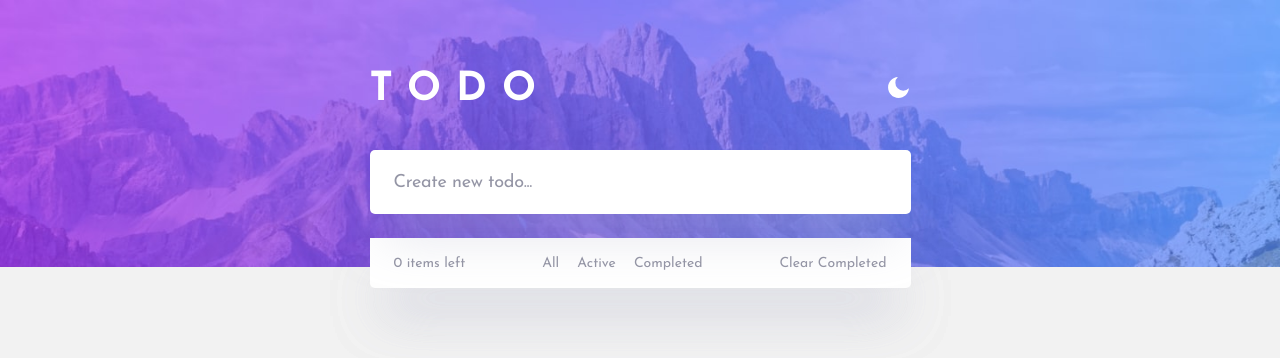
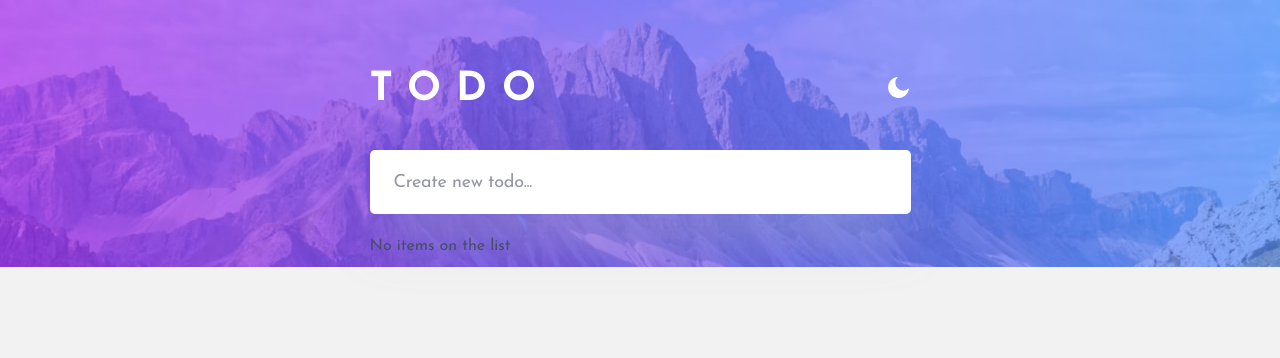
Before and after one commit to EdwinSch/react-todo-list, a React (Vite) app: page / in a window 1280 px wide. Shown: the top 358 px of the page. Built offline with nearby package versions, Linux system fonts and the light colour scheme.

Commit message:
add: empty list state

```diff
--- a/src/components/List.jsx
+++ b/src/components/List.jsx
@@ -3,8 +3,16 @@ import Footer from "./Footer";
 import { AiOutlineClose } from "react-icons/ai";
 
 const List = ({ items }) => {
-  // console.log(items);
+  // check for zero items
+  if (items.length === 0) {
+    return (
+      <section className="list-container">
+        <p className="empty-list">No items on the list</p>
+      </section>
+    );
+  }
 
+  // list
   return (
     <section className="list-container">
       <ul className="list">
--- a/src/styles/main.scss
+++ b/src/styles/main.scss
@@ -88,6 +88,10 @@ header {
 }
 
 // List
+.empty-list {
+  color: $todoText;
+}
+
 .list-container {
   margin-top: 24px;
   width: 100%;
```
